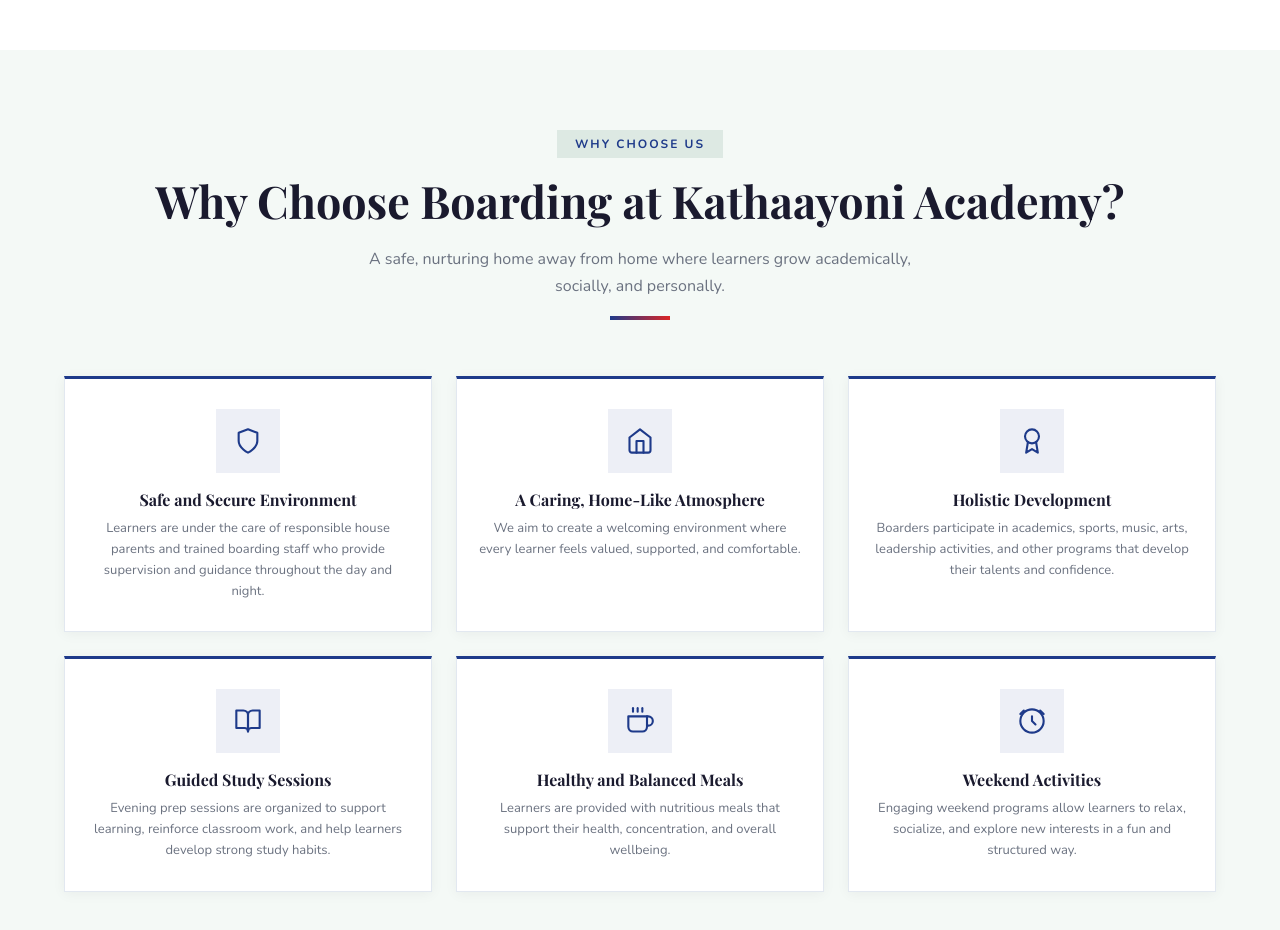
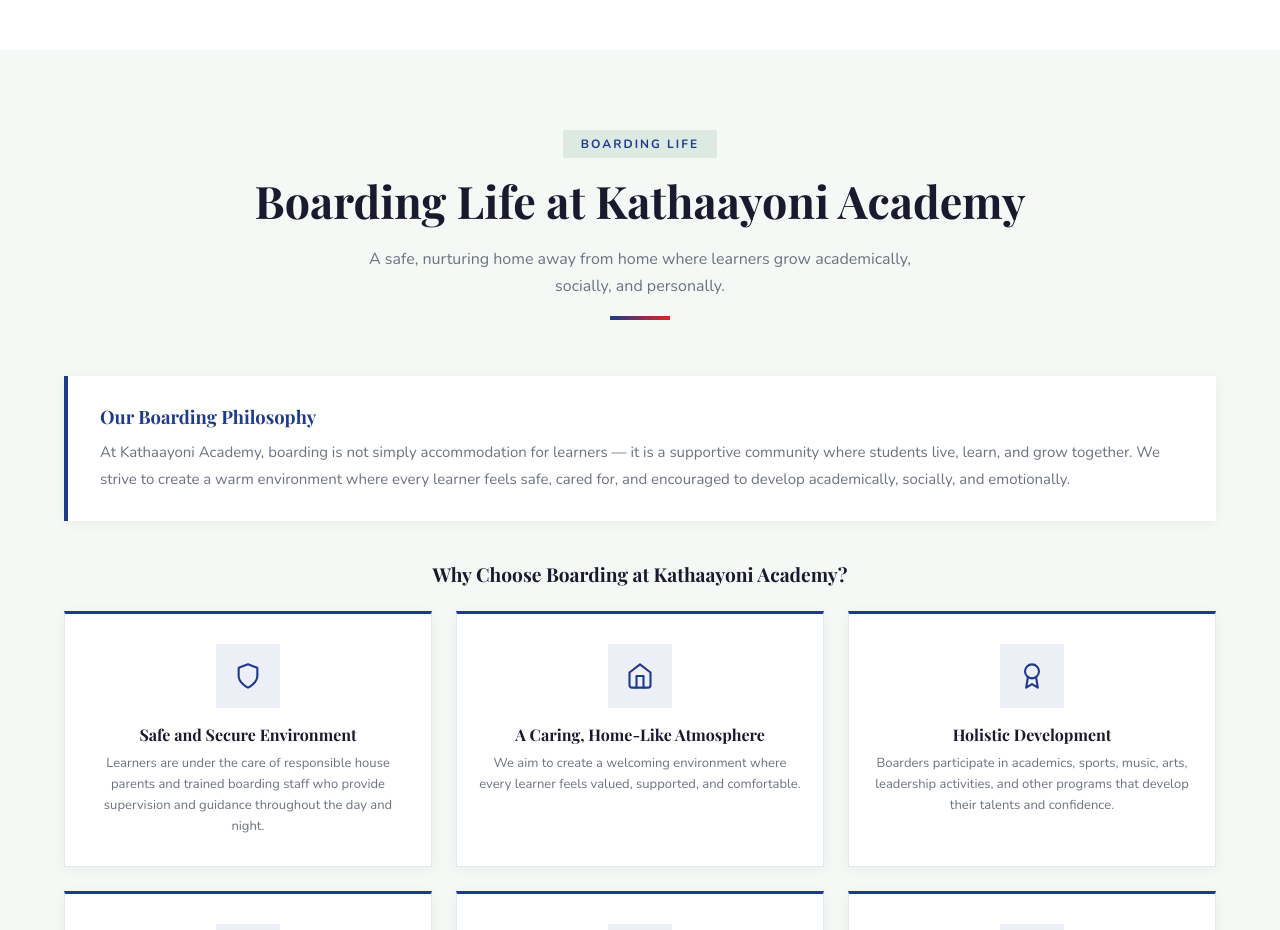
Before and after one commit to asingo-paul/kathaayoni, a plain HTML site: page index.html in a window 1280 px wide. Shown: the part 1720-2650 px from the top of the page. Drawn offline with nearby package versions, Linux system fonts and the light colour scheme.

Commit message:
Add Boarding Life philosophy block above Why Choose Boarding cards

```diff
--- a/css/style.css
+++ b/css/style.css
@@ -734,3 +734,10 @@
 .faq-item[open] summary::after{content:'－';color:var(--accent)}
 .faq-item p{padding:0 22px 18px 22px;color:var(--gray);font-size:14px;line-height:1.8;margin:0;border-top:1px solid var(--border)}
 .faq-item p a{color:var(--primary);text-decoration:underline}
+
+/* Boarding Philosophy */
+.boarding-philosophy{margin:0 0 40px}
+.boarding-philosophy-inner{border-left:4px solid var(--primary);background:var(--white);padding:28px 32px;box-shadow:0 2px 12px rgba(0,0,0,.05)}
+.boarding-philosophy-inner h3{font-family:var(--font-head);font-size:1.15rem;color:var(--primary);font-weight:700;margin-bottom:10px}
+.boarding-philosophy-inner p{color:var(--gray);font-size:15px;line-height:1.8;margin:0}
+.boarding-cards-title{font-family:var(--font-head);font-size:1.2rem;color:var(--dark);font-weight:700;margin-bottom:24px;text-align:center}
--- a/index.html
+++ b/index.html
@@ -262,11 +262,18 @@
 <section class="section section-alt">
   <div class="container">
     <div class="section-header">
-      <span class="section-tag">Why Choose Us</span>
-      <h2 class="section-title">Why Choose Boarding at Kathaayoni Academy?</h2>
+      <span class="section-tag">Boarding Life</span>
+      <h2 class="section-title">Boarding Life at Kathaayoni Academy</h2>
       <p class="section-sub">A safe, nurturing home away from home where learners grow academically, socially, and personally.</p>
       <div class="divider"></div>
     </div>
+    <div class="boarding-philosophy">
+      <div class="boarding-philosophy-inner">
+        <h3>Our Boarding Philosophy</h3>
+        <p>At Kathaayoni Academy, boarding is not simply accommodation for learners — it is a supportive community where students live, learn, and grow together. We strive to create a warm environment where every learner feels safe, cared for, and encouraged to develop academically, socially, and emotionally.</p>
+      </div>
+    </div>
+    <h3 class="boarding-cards-title">Why Choose Boarding at Kathaayoni Academy?</h3>
     <div class="why-grid">
       <div class="why-card">
         <div class="why-icon">
```
